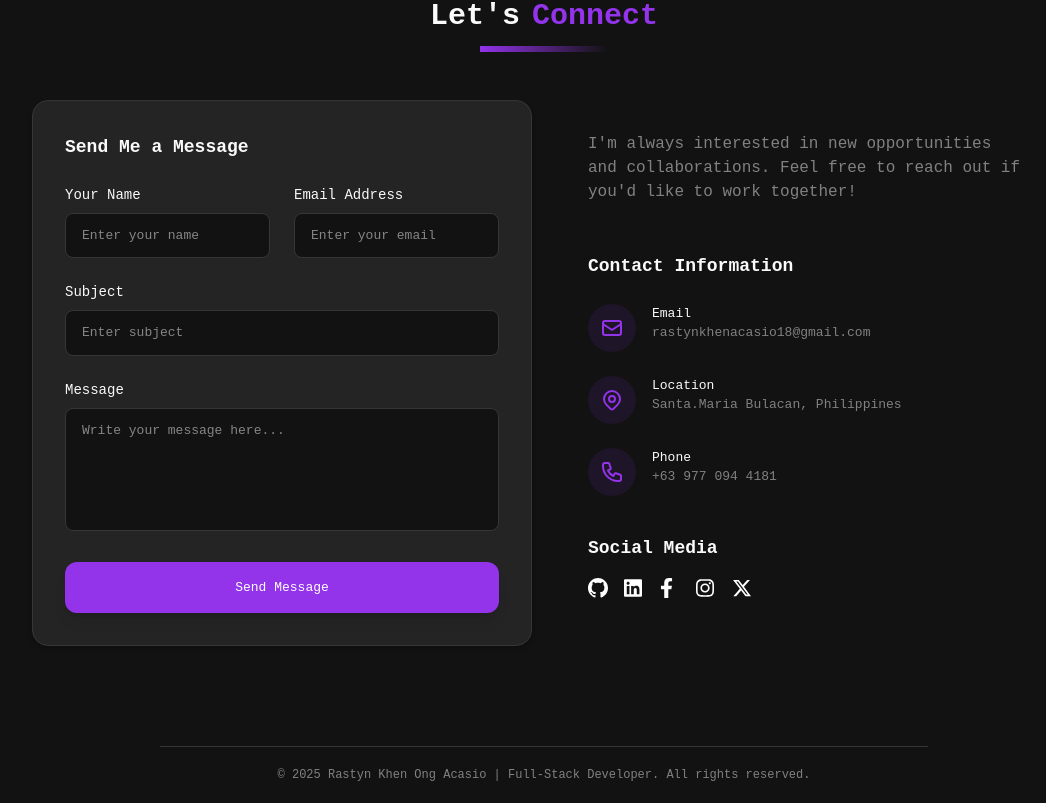
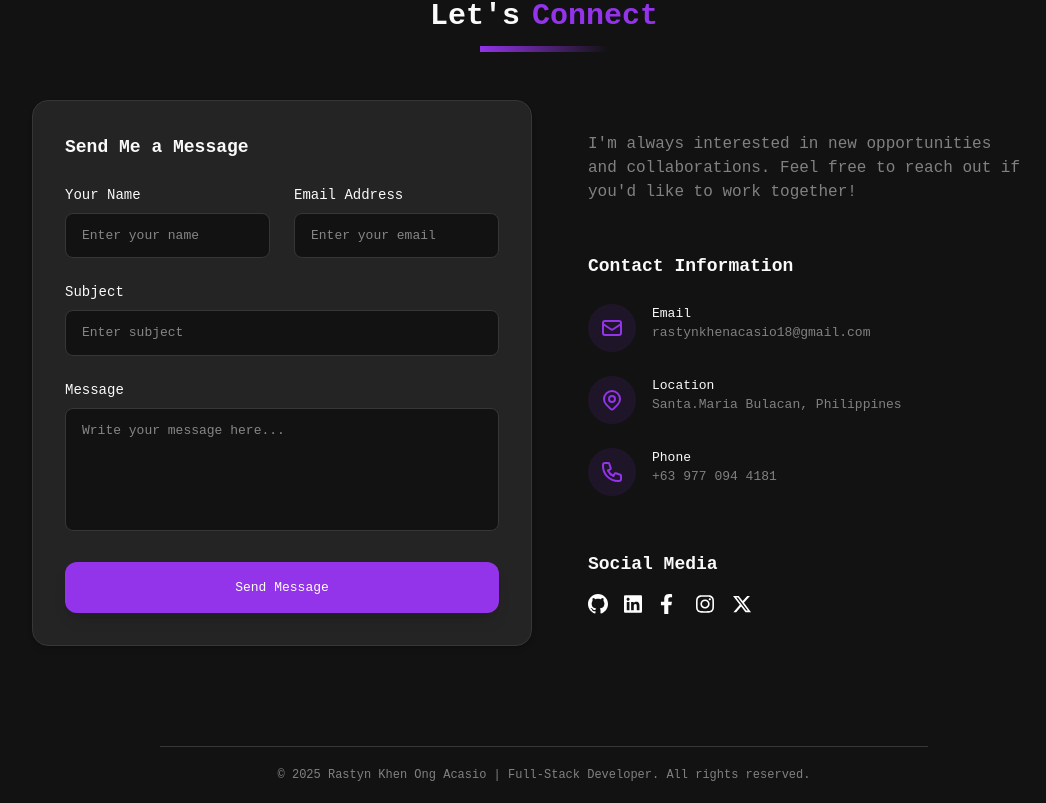
Before and after one commit to rastynkhen18/rastynkhen-portfolio, a React (Vite) app: page /contact in a window 1280 px wide. Shown: the part 3396-4199 px from the top of the page, without its empty margins (96-1142 px from the left). Built offline with nearby package versions, Linux system fonts and the light colour scheme.

Commit message:
Merged Updates

```diff
--- a/src/pages/Contact.jsx
+++ b/src/pages/Contact.jsx
@@ -233,7 +233,7 @@ const Contact = () => {
               </div>
 
               {/* Social Media Links integrated into contact info */}
-              <div className='my-4'>
+              <div className='mt-8'>
                 <h4 className="text-lg font-bold text-[var(--text-color)] mb-4">Social Media</h4>
                 <div className="flex flex-wrap items-center gap-4">
                   <a
```
